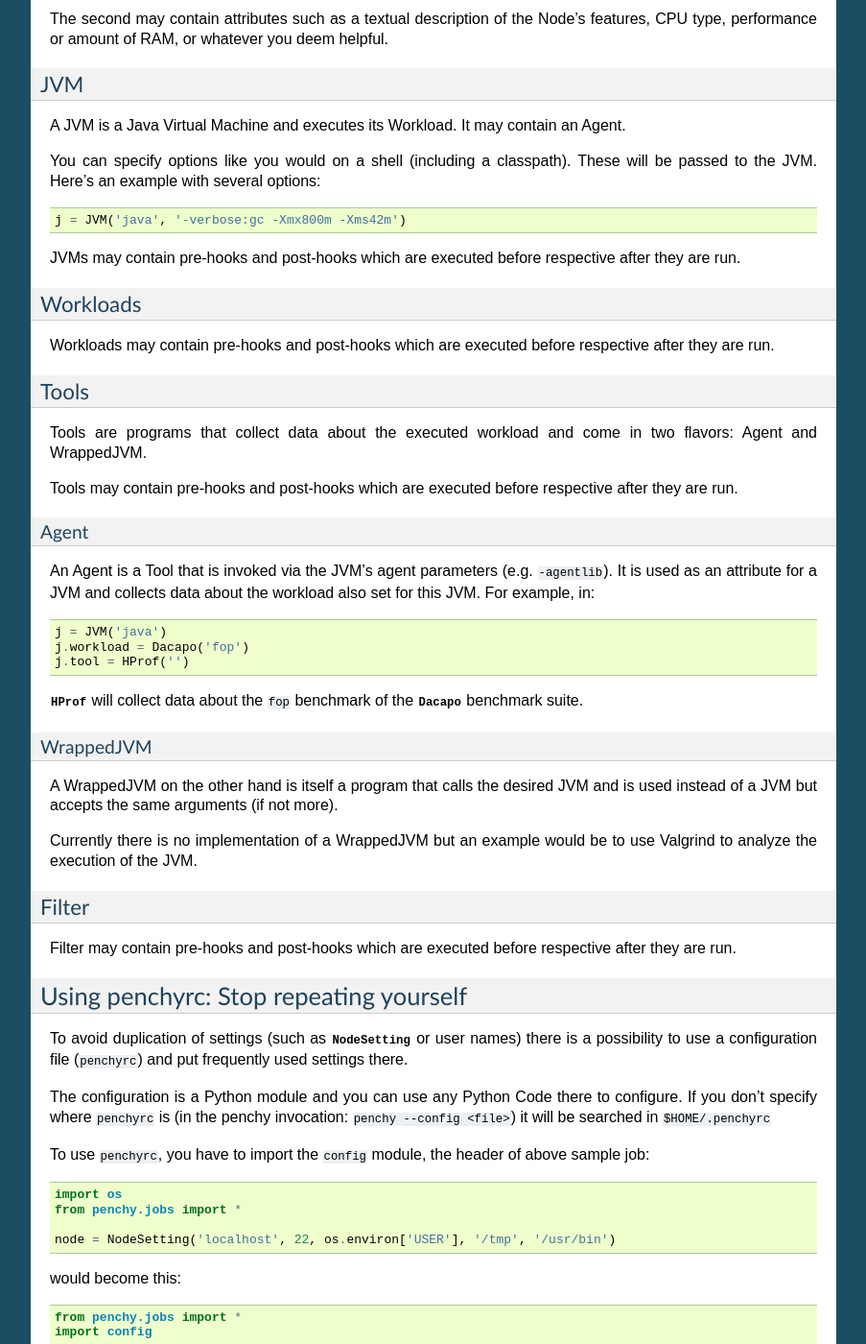
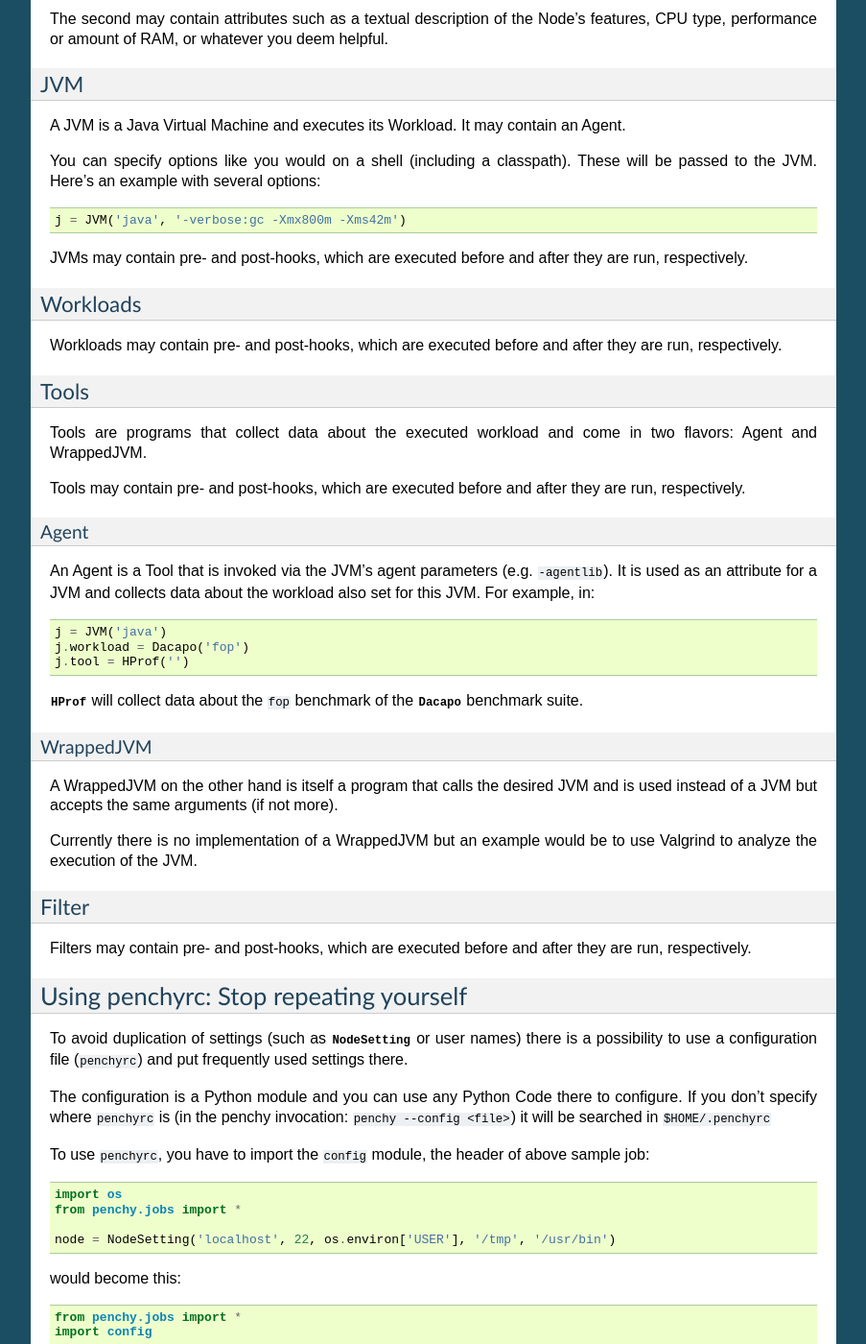
Before and after one commit to fhirschmann/penchy, a Sphinx documentation site: the page built from docs/job.rst, in a window 1280 px wide and 1400 px high, scrolled down 3444 px. Shown: the whole window at 96% size, without its empty margins (198-1101 px from the left). Built offline with Sphinx 7.4.7, drawn with Linux system fonts in a browser that asks for light colours; formulas are drawn with MathJax 3.

```diff
--- a/docs/job.rst
+++ b/docs/job.rst
@@ -159,14 +159,14 @@
 
   j = JVM('java', '-verbose:gc -Xmx800m -Xms42m')
 
-JVMs may contain pre-hooks and post-hooks which are executed before respective
-after they are run.
+JVMs may contain pre- and post-hooks, which are executed before
+and after they are run, respectively.
 
 Workloads
 ---------
 
-Workloads may contain pre-hooks and post-hooks which are executed before respective
-after they are run.
+Workloads may contain pre- and post-hooks, which are executed before
+and after they are run, respectively.
 
 Tools
 -----
@@ -174,8 +174,8 @@
 Tools are programs that collect data about the executed workload and come in two
 flavors: Agent and WrappedJVM.
 
-Tools may contain pre-hooks and post-hooks which are executed before respective
-after they are run.
+Tools may contain pre- and post-hooks, which are executed before
+and after they are run, respectively.
 
 Agent
 ~~~~~
@@ -205,8 +205,8 @@
 Filter
 ------
 
-Filter may contain pre-hooks and post-hooks which are executed before respective
-after they are run.
+Filters may contain pre- and post-hooks, which are executed before
+and after they are run, respectively.
 
 Using penchyrc: Stop repeating yourself
 =======================================
```
